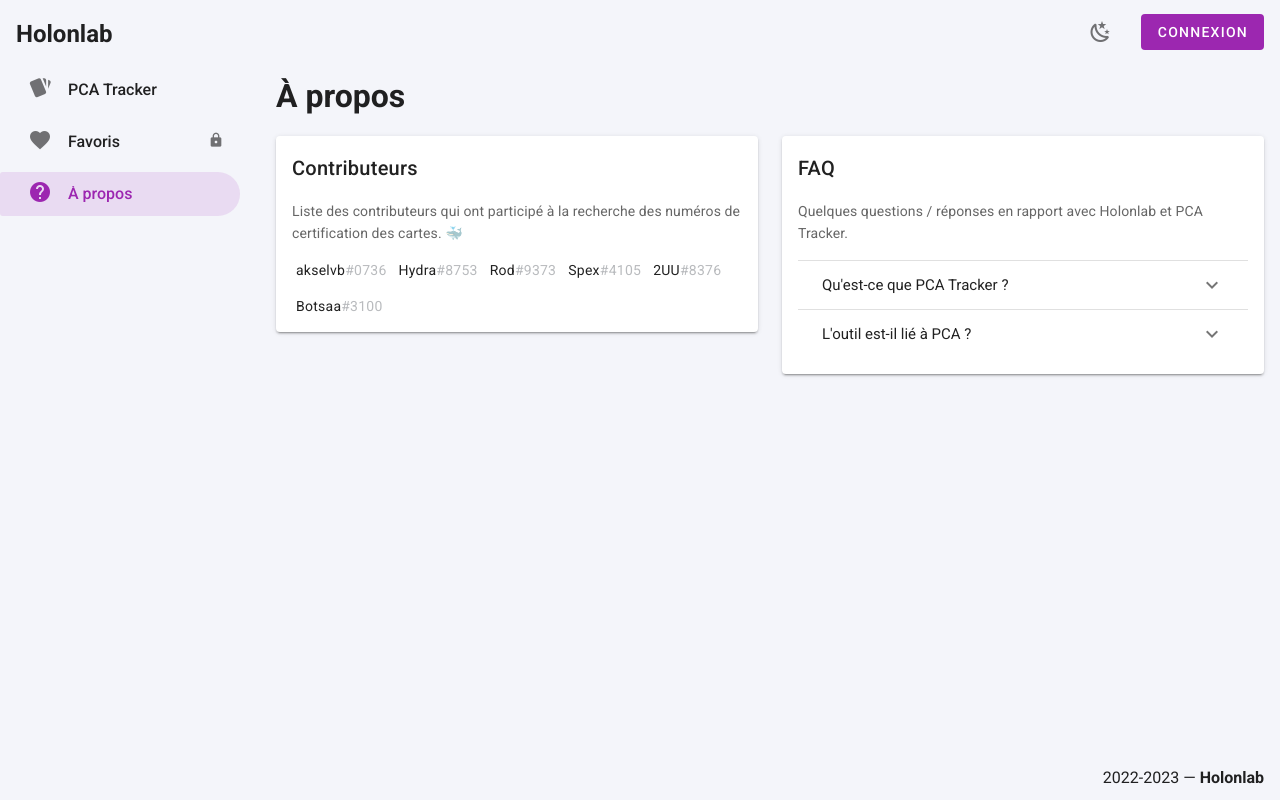
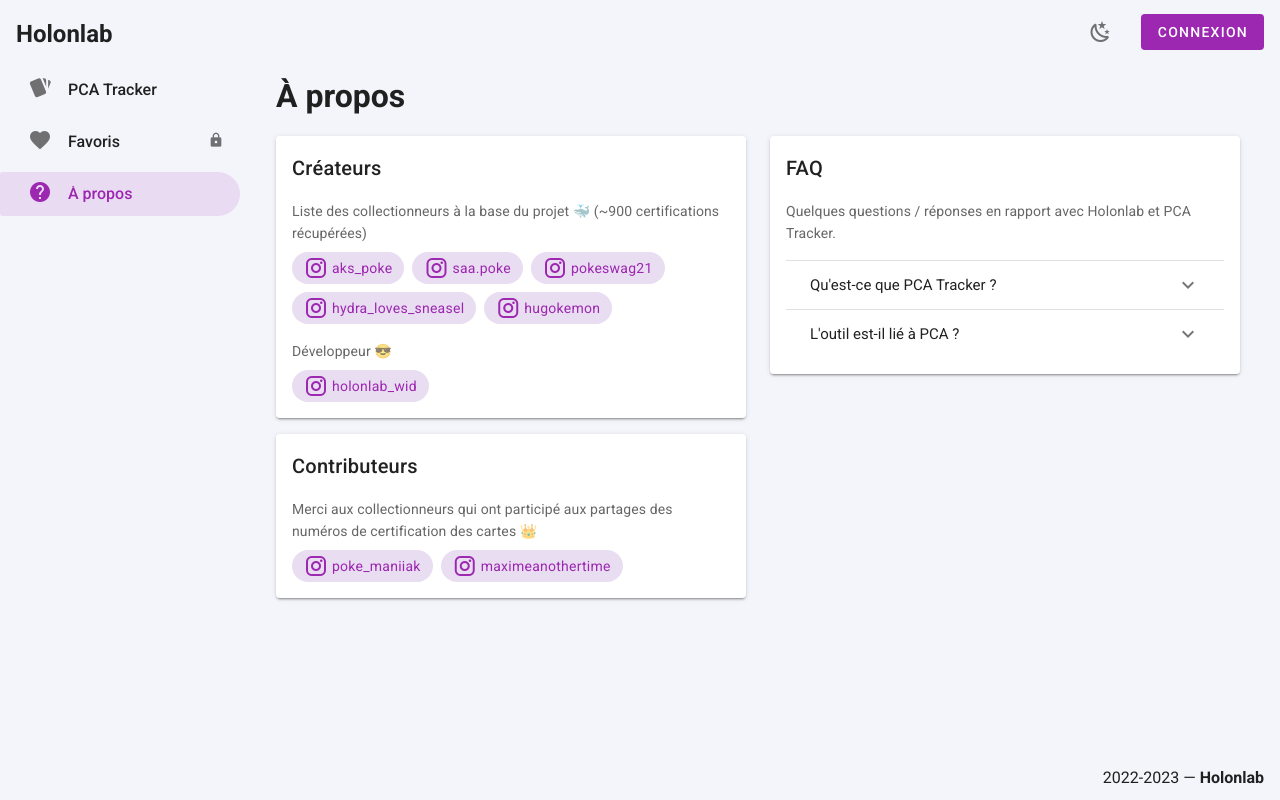
Before and after one commit to v-p-l/holonlab, a Vue app: page /about in a window 1280 px wide. Built offline with nearby package versions, Linux system fonts and the light colour scheme; no server answers.

Commit message:
added contributors and creators

```diff
--- a/src/views/About/About.vue
+++ b/src/views/About/About.vue
@@ -1,9 +1,10 @@
 <template>
-  <v-row>
+  <v-row style="width: 100%">
     <v-col cols="12">
       <h1 class="mb-4">À propos</h1>
       <v-row>
         <v-col lg="6" md="6" sm="12" cols="12">
+          <Creators class="mb-4"></Creators>
           <Contributors></Contributors>
         </v-col>
         <v-col lg="6" md="6" sm="12" cols="12">
@@ -15,11 +16,13 @@
 </template>
 
 <script>
+import Creators from "./components/Creators.vue";
 import Contributors from "./components/Contributors.vue";
 import FAQ from "./components/FAQ.vue";
 export default {
   name: "About",
   components: {
+    Creators,
     Contributors,
     FAQ
   },
--- a/src/views/About/components/Contributors.vue
+++ b/src/views/About/components/Contributors.vue
@@ -1,22 +1,19 @@
 <template>
-  <v-card color="cards">
+  <v-card color="cards" class="pb-4">
     <v-card-title>Contributeurs</v-card-title>
-    <v-card-text
-      >Liste des contributeurs qui ont participé à la recherche des numéros de
-      certification des cartes. 🐳</v-card-text
-    >
-    <div class="d-flex flex-row flex-wrap px-4 pb-2" style="gap: 8px">
-      <div
-        class="d-flex flex-row align-center mb-2"
-        v-for="(contributor, index) in contributors"
-        :key="index"
-      >
-        <v-icon class="mr-1" color="#7085D5">mdi-discord</v-icon>
-        <div class="body-2">
-          {{ contributor.discordName
-          }}<span style="color: #b9bbbe">{{ contributor.discordNumber }}</span>
-        </div>
-      </div>
+    <v-card-text class="pb-2">Merci aux collectionneurs qui ont participé aux partages des numéros de certification des cartes 👑</v-card-text>
+    <div class="d-flex flex-row flex-wrap px-4" style="gap: 8px">
+      <a class="body-2 white--text" style="text-decoration: none;" target="_blank" rel="noopener noreferrer"
+        :href="`https://www.instagram.com/${contributor}`" v-for="(contributor, index) in contributors" :key="index">
+        <v-chip class="d-flex flex-row align-center" style="cursor: pointer" color="#E9DDF2">
+          <v-icon class="mr-1" color="purple">mdi-instagram</v-icon>
+          <div class="body-2 purple--text">
+            {{
+              contributor
+            }}
+          </div>
+        </v-chip>
+      </a>
     </div>
   </v-card>
 </template>
@@ -26,32 +23,7 @@
   name: "Contributors",
   data() {
     return {
-      contributors: [
-        {
-          discordName: "akselvb",
-          discordNumber: "#0736",
-        },
-        {
-          discordName: "Hydra",
-          discordNumber: "#8753",
-        },
-        {
-          discordName: "Rod",
-          discordNumber: "#9373",
-        },
-        {
-          discordName: "Spex",
-          discordNumber: "#4105",
-        },
-        {
-          discordName: "2UU",
-          discordNumber: "#8376",
-        },
-        {
-          discordName: "Botsaa",
-          discordNumber: "#3100",
-        },
-      ],
+      contributors: ["poke_maniiak", "maximeanothertime"]
     };
   },
 };
--- /dev/null
+++ b/src/views/About/components/Creators.vue
@@ -0,0 +1,44 @@
+<template>
+  <v-card color="cards" class="pb-4">
+    <v-card-title>Créateurs</v-card-title>
+    <v-card-text class="pb-2">Liste des collectionneurs à la base du projet 🐳 (~900 certifications récupérées)</v-card-text>
+    <div class="d-flex flex-row flex-wrap px-4" style="gap: 8px">
+      <a class="body-2 white--text" style="text-decoration: none;" target="_blank" rel="noopener noreferrer"
+        :href="`https://www.instagram.com/${creator}`" v-for="(creator, index) in creators" :key="index">
+        <v-chip class="d-flex flex-row align-center" style="cursor: pointer" color="#E9DDF2">
+          <v-icon class="mr-1" color="purple">mdi-instagram</v-icon>
+          <div class="body-2 purple--text">
+            {{
+              creator
+            }}
+          </div>
+        </v-chip>
+      </a>
+    </div>
+    <v-card-text class="pb-2">Développeur 😎</v-card-text>
+    <div class="d-flex flex-row flex-wrap px-4">
+      <div class="d-flex flex-row align-center">
+        <a class="body-2 white--text" style="text-decoration: none;" target="_blank" rel="noopener noreferrer"
+          :href="`https://www.instagram.com/holonlab_wid`">
+          <v-chip class="d-flex flex-row align-center" style="cursor: pointer" color="#E9DDF2">
+            <v-icon class="mr-1" color="purple">mdi-instagram</v-icon>
+            <div class="body-2 purple--text">
+              holonlab_wid
+            </div>
+          </v-chip>
+        </a>
+      </div>
+    </div>
+  </v-card>
+</template>
+
+<script>
+export default {
+  name: "Creators",
+  data() {
+    return {
+      creators: ["aks_poke", "saa.poke", "pokeswag21", "hydra_loves_sneasel", "hugokemon"]
+    };
+  },
+};
+</script>
--- a/src/views/Cards/Cards.vue
+++ b/src/views/Cards/Cards.vue
@@ -108,6 +108,7 @@
         "Star",
         "Prime",
         "Légende",
+        "SL",
         "Secrète",
       ],
       setNameOptions: [
```
